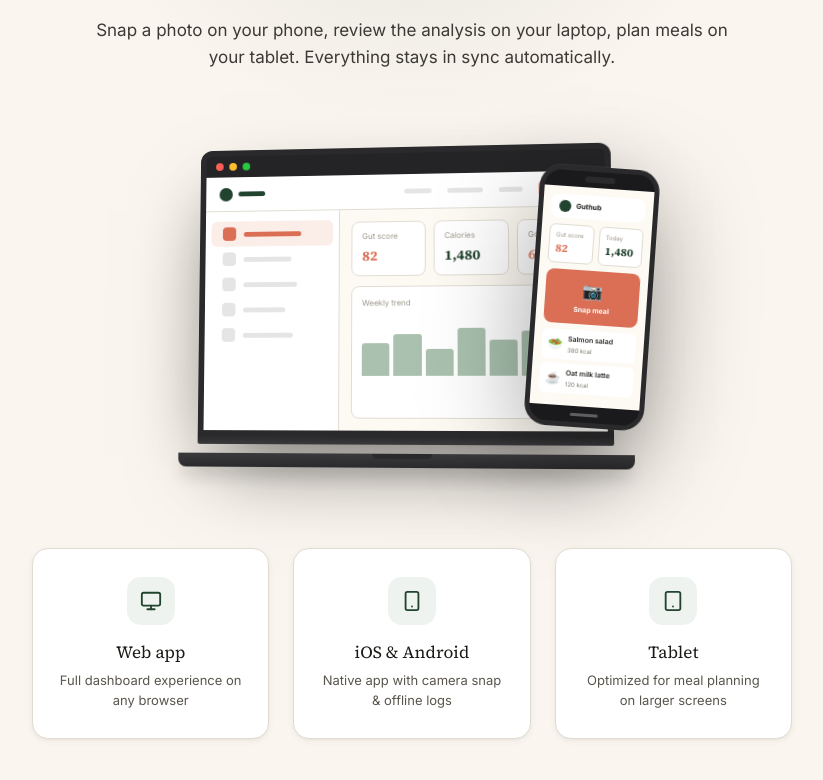
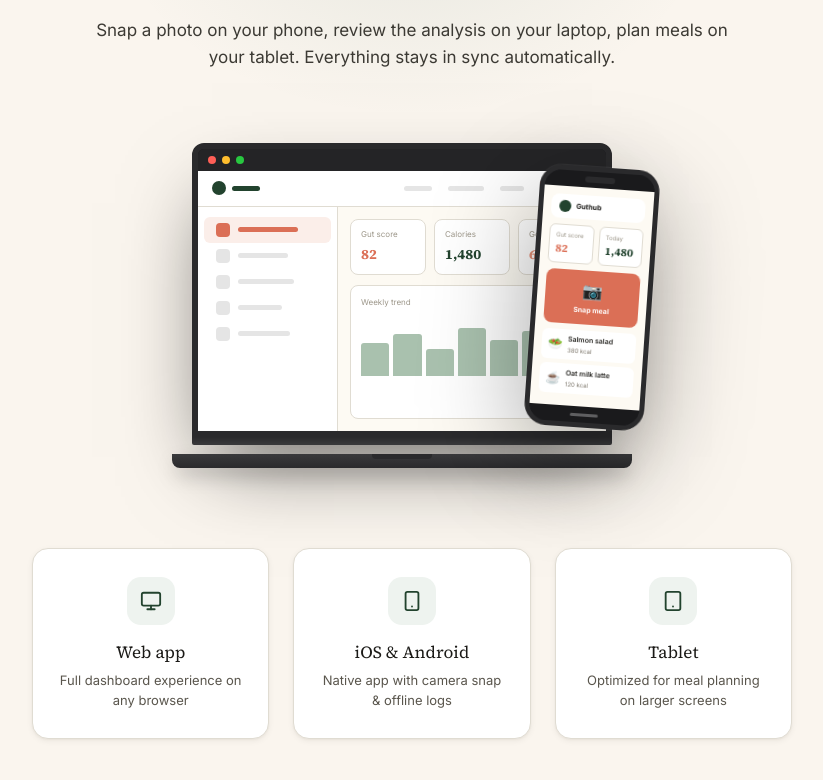
Before and after one commit to botwurx-agent/guthub-website, a Next.js app: page /features in a window 1280 px wide. Shown: the part 5068-5848 px from the top of the page, without its empty margins (228-1051 px from the left). Built offline with nearby package versions, Linux system fonts and the light colour scheme.

Commit message:
Fix tilted laptop in 'Works everywhere' section
The 3D tilt (rotateX 4deg + rotateY -6deg) was making the top edge
look crooked. Render the laptop flat so the top line reads straight.

```diff
--- a/components/features/CrossPlatformShowcase.tsx
+++ b/components/features/CrossPlatformShowcase.tsx
@@ -11,9 +11,9 @@ const platforms = [
 
 function LaptopMockup() {
   return (
-    <div style={{ position: 'relative', perspective: 1200 }}>
+    <div style={{ position: 'relative' }}>
       {/* Laptop body */}
-      <div style={{ position: 'relative', transform: 'rotateX(4deg) rotateY(-6deg)', transformOrigin: 'center bottom', transition: 'transform 600ms var(--ease-out)' }}>
+      <div style={{ position: 'relative' }}>
         {/* Screen */}
         <div style={{ width: 420, background: '#1a1a1c', borderRadius: '12px 12px 0 0', border: '6px solid #2a2a2c', padding: 0, overflow: 'hidden', boxShadow: '0 0 0 1px rgba(255,255,255,0.06), 0 40px 80px -20px rgba(0,0,0,0.6)' }}>
           {/* Menu bar */}
```
